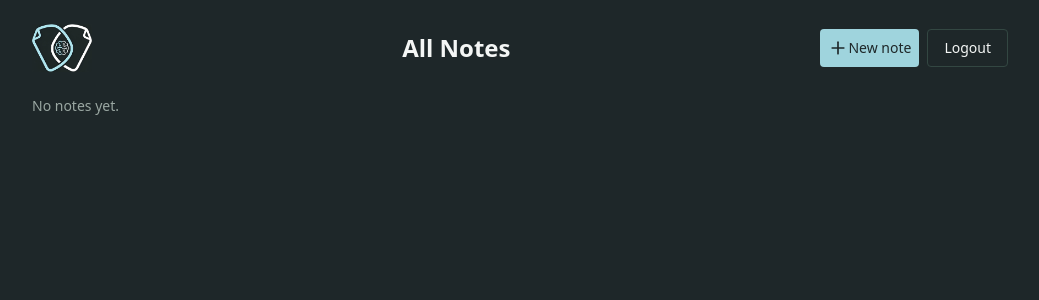
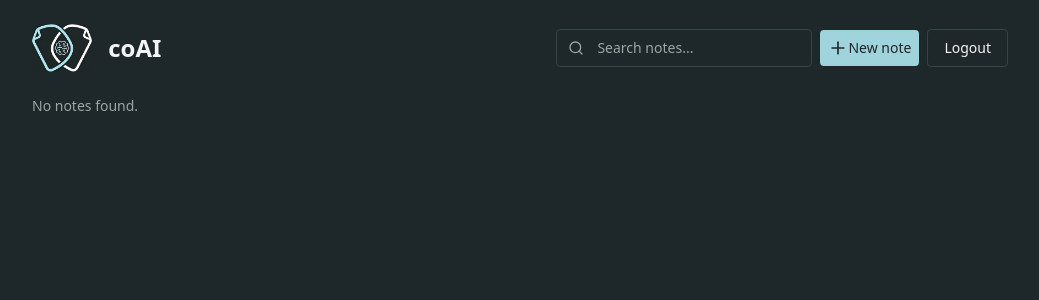
Before and after one commit to daviders98/coAI, a React (Vite) app: page /home in a window 1280 px wide. Both pictures are taken after typing "name@example.com" into the empty fields and a click on the button "Sign in". Shown: the top 300 px of the page, without its empty margins (120-1159 px from the left). Built offline with nearby package versions, Linux system fonts and the light colour scheme.

Commit message:
feat(CNA-7): add search bar

```diff
--- /dev/null
+++ b/src/components/SearchBar.tsx
@@ -0,0 +1,40 @@
+import { useState, useEffect } from "react";
+import { Search } from "lucide-react";
+
+interface SearchBarProps {
+  placeholder?: string;
+  value?: string;
+  onChange?: (value: string) => void;
+  className?: string;
+}
+
+export default function SearchBar({
+  placeholder = "Search...",
+  value = "",
+  onChange,
+  className,
+}: SearchBarProps) {
+  const [input, setInput] = useState(value);
+
+  useEffect(() => {
+    setInput(value);
+  }, [value]);
+
+  const handleChange = (e: React.ChangeEvent<HTMLInputElement>) => {
+    setInput(e.target.value);
+    onChange?.(e.target.value);
+  };
+
+  return (
+    <div className={`relative ${className ?? "w-full sm:w-64"}`}>
+      <Search className="absolute left-3 top-1/2 h-4 w-4 -translate-y-1/2 text-muted-foreground" />
+      <input
+        type="text"
+        value={input}
+        onChange={handleChange}
+        placeholder={placeholder}
+        className="w-full rounded border border-input bg-background py-2 pl-10 pr-3 text-sm placeholder:text-muted-foreground focus:border-primary focus:outline-none focus:ring-1 focus:ring-primary"
+      />
+    </div>
+  );
+}
--- a/src/notes/NoteCard.tsx
+++ b/src/notes/NoteCard.tsx
@@ -17,7 +17,9 @@ export default function NoteCard({ note, userId, onDelete, onUpdate }: NoteCardP
 
   return (
     <>
-      <li className="group relative rounded-lg border p-4 transition hover:shadow-sm">
+      <li className="group relative min-w-0 max-w-full rounded-lg border border-border bg-card p-4 shadow-sm transition hover:scale-[1.02] hover:shadow-md sm:hover:scale-[1.03] sm:hover:shadow-lg">
+        <div className="absolute left-0 top-0 h-full w-1 rounded-l-md bg-primary"></div>
+
         <div className="flex items-start justify-between gap-2">
           <div className="min-w-0 flex-1 space-y-1">
             <div className="flex w-full items-start justify-between">
@@ -55,9 +57,7 @@ export default function NoteCard({ note, userId, onDelete, onUpdate }: NoteCardP
             </div>
 
             <p
-              className={`truncate text-sm text-muted-foreground ${
-                canEdit ? "cursor-pointer sm:hover:underline" : ""
-              }`}
+              className="max-h-24 overflow-hidden break-words text-sm text-muted-foreground"
               onClick={() => canEdit && setIsEditOpen(true)}
             >
               {note.description ? slateToPlainText(note.description) : "No description"}
--- a/src/notes/NoteEditModal.tsx
+++ b/src/notes/NoteEditModal.tsx
@@ -21,8 +21,8 @@ type Props = {
 };
 
 export function NoteEditModal({ open, onOpenChange, note, onSave }: Props) {
-  const [title, setTitle] = useState("");
-  const [description, setDescription] = useState<NoteDescription[]>(EMPTY_EDITOR_VALUE);
+  const [title, setTitle] = useState(note.title);
+  const [description, setDescription] = useState<NoteDescription[]>(note.description || []);
 
   function handleOpenChange(nextOpen: boolean) {
     if (nextOpen) {
@@ -33,8 +33,7 @@ export function NoteEditModal({ open, onOpenChange, note, onSave }: Props) {
   }
 
   function handleSave() {
-    if (!note.id) return;
-
+    if (note.id && title)
       onSave({
         id: note.id,
         patch: {
--- a/src/pages/Home/HomePage.tsx
+++ b/src/pages/Home/HomePage.tsx
@@ -1,26 +1,39 @@
 import { Navigate } from "react-router-dom";
+import { useState } from "react";
 import useAuth from "@/auth/useAuth";
 import { useNotes } from "@/notes/useNotes";
 import logo from "@/assets/logo.webp";
 import NoteCard from "@/notes/NoteCard";
 import { Plus } from "lucide-react";
+import SearchBar from "@/components/SearchBar";
 
 function HomePage() {
   const { user, logout } = useAuth();
   const { notes, createNote, deleteNote, updateNote } = useNotes();
+  const [search, setSearch] = useState("");
 
   if (!user) {
     return <Navigate to="/login" replace />;
   }
 
+  const filteredNotes = notes.filter((note) => {
+    const text =
+      note.title +
+      " " +
+      (note.description?.map((p) => p.children.map((c) => c.text).join("")).join("\n") ?? "");
+    return text.toLowerCase().includes(search.toLowerCase());
+  });
+
   return (
     <div className="mx-auto max-w-5xl space-y-6 p-6">
-      <div className="flex items-center justify-between">
+      <div className="flex flex-col gap-4 sm:flex-row sm:items-center sm:justify-between">
+        <div className="flex items-center justify-center gap-4">
           <img src={logo} alt="App logo" className="h-12 w-auto" />
+          <h1 className="text-2xl font-semibold">coAI</h1>
+        </div>
 
-        <h1 className="text-2xl font-semibold">All Notes</h1>
-
-        <div className="flex gap-2">
+        <div className="flex flex-col gap-2 sm:flex-row sm:items-center">
+          <SearchBar value={search} onChange={setSearch} placeholder="Search notes..." />
           <button
             onClick={() => createNote({ title: "New note", userId: user.id, email: user.email })}
             className="hover:bg-primary/90 flex items-center justify-center rounded bg-primary p-2 text-sm text-background transition"
@@ -35,9 +48,11 @@ function HomePage() {
         </div>
       </div>
 
-      {notes.length === 0 && <p className="text-sm text-muted-foreground">No notes yet.</p>}
+      {filteredNotes.length === 0 ? (
+        <p className="text-sm text-muted-foreground">No notes found.</p>
+      ) : (
         <ul className="grid grid-cols-1 gap-4 sm:grid-cols-2 md:grid-cols-3">
-        {notes.map((note) => (
+          {filteredNotes.map((note) => (
             <NoteCard
               key={note.id}
               note={note}
@@ -47,6 +62,7 @@ function HomePage() {
             />
           ))}
         </ul>
+      )}
     </div>
   );
 }
```
Lines whose indentation alone changed are shown as unchanged.
